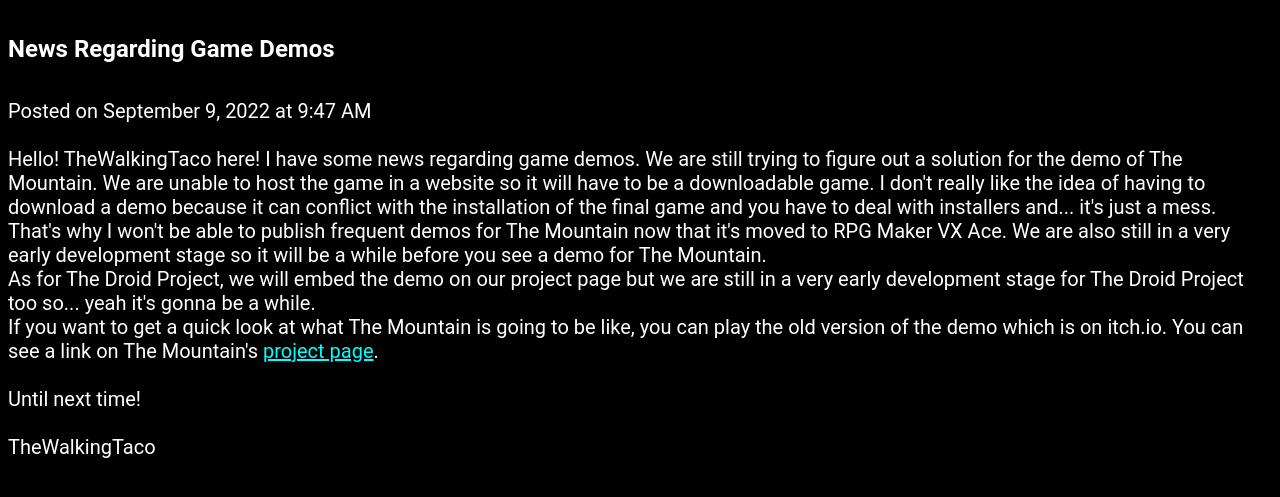
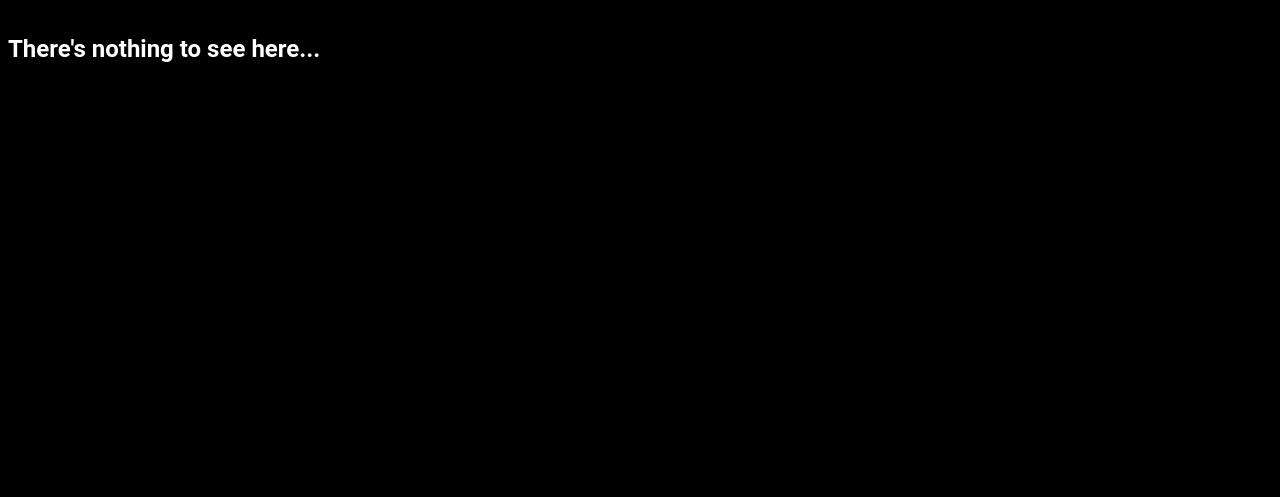
Before and after one commit to lunastudio-art/lunastudio-art.github.io, a website: page pages/news.html in a window 1280 px wide. Shown: the part 241-738 px from the top of the page. Drawn offline with Linux system fonts and the light colour scheme.

Commit message:
Update news.html

```diff
--- a/pages/news.html
+++ b/pages/news.html
@@ -41,31 +41,6 @@
       </button>
     </div>
     <h1>Luna Studio News</h1>
-    <h2>News Regarding Game Demos</h2>
-    <p>
-      Posted on September 9, 2022 at 9:47 AM<br /><br />
-      Hello! TheWalkingTaco here! I have some news regarding game demos. We are
-      still trying to figure out a solution for the demo of The Mountain. We are
-      unable to host the game in a website so it will have to be a downloadable
-      game. I don't really like the idea of having to download a demo because it
-      can conflict with the installation of the final game and you have to deal
-      with installers and... it's just a mess. That's why I won't be able to
-      publish frequent demos for The Mountain now that it's moved to RPG Maker
-      VX Ace. We are also still in a very early development stage so it will be
-      a while before you see a demo for The Mountain.<br />
-      As for The Droid Project, we will embed the demo on our project page but
-      we are still in a very early development stage for The Droid Project too
-      so... yeah it's gonna be a while.
-      <br />
-      If you want to get a quick look at what The Mountain is going to be like,
-      you can play the old version of the demo which is on itch.io. You can see
-      a link on The Mountain's
-      <a
-        href="/pages/project-pages/the-mountain-project.html"
-        style="color: aqua;"
-      >
-        project page</a
-      >. <br /><br />Until next time!<br /><br />TheWalkingTaco
-    </p>
+    <h2>There's nothing to see here...</h2>
   </body>
 </html>
```
